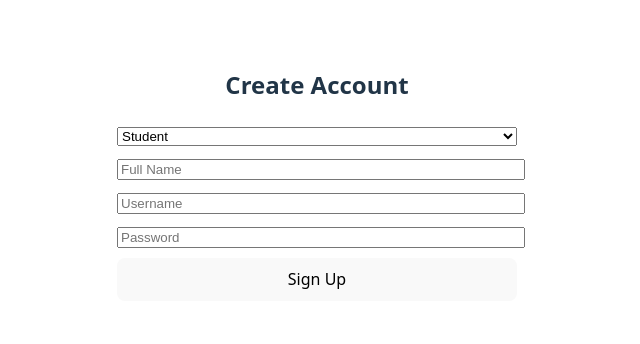
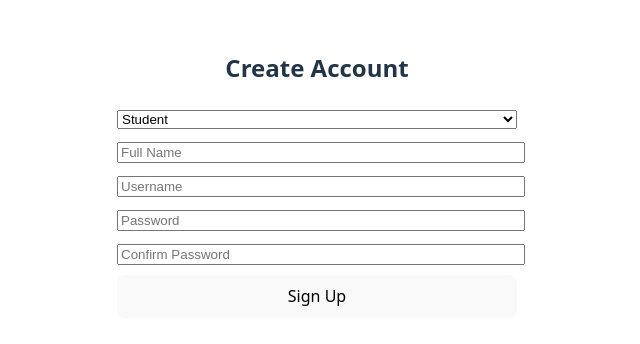
Before and after one commit to MrMoovie/Quiz_Game_Frontend, a React (Vite) app: page /signup in a window 1280 px wide. Shown: the part 226-570 px from the top of the page, without its empty margins (323-963 px from the left). Built offline with nearby package versions, Linux system fonts and the light colour scheme; no server answers.

Commit message:
confirm Password

```diff
--- a/src/pages/SignupPage.jsx
+++ b/src/pages/SignupPage.jsx
@@ -7,6 +7,7 @@ const SignupPage = () => {
     const [formData, setFormData] = useState({
         username: '',
         password: '',
+        confirmPassword: '',
         fullName: '',
         selectedType: 1
     });
@@ -24,6 +25,10 @@ const SignupPage = () => {
         if (formData.password.length < 6) {
             alert("Password must be at least 6 characters long!");
             return; // לעצור את הפונקציה ולא לשלוח לשרת
+        }
+        if (formData.password !== formData.confirmPassword) {
+            alert("Passwords do not match!");
+            return;
         }
         if (!formData.fullName.includes(" ")) {
             alert("Please enter your full name (First and Last name)");
@@ -60,6 +65,7 @@ const SignupPage = () => {
             <input type="text" placeholder="Full Name" onChange={(e) => setFormData({...formData, fullName: e.target.value})} style={{ width: '100%', marginBottom: '10px' }} />
             <input type="text" placeholder="Username" onChange={(e) => setFormData({...formData, username: e.target.value})} style={{ width: '100%', marginBottom: '10px' }} />
             <input type="password" placeholder="Password" onChange={(e) => setFormData({...formData, password: e.target.value})} style={{ width: '100%', marginBottom: '10px' }} />
+            <input type="password" placeholder="Confirm Password" onChange={(e) => setFormData({...formData, confirmPassword: e.target.value})} style={{ width: '100%', marginBottom: '10px' }} />
             <button onClick={handleSignup} style={{ width: '100%' }}>Sign Up</button>
         </div>
     );
```
